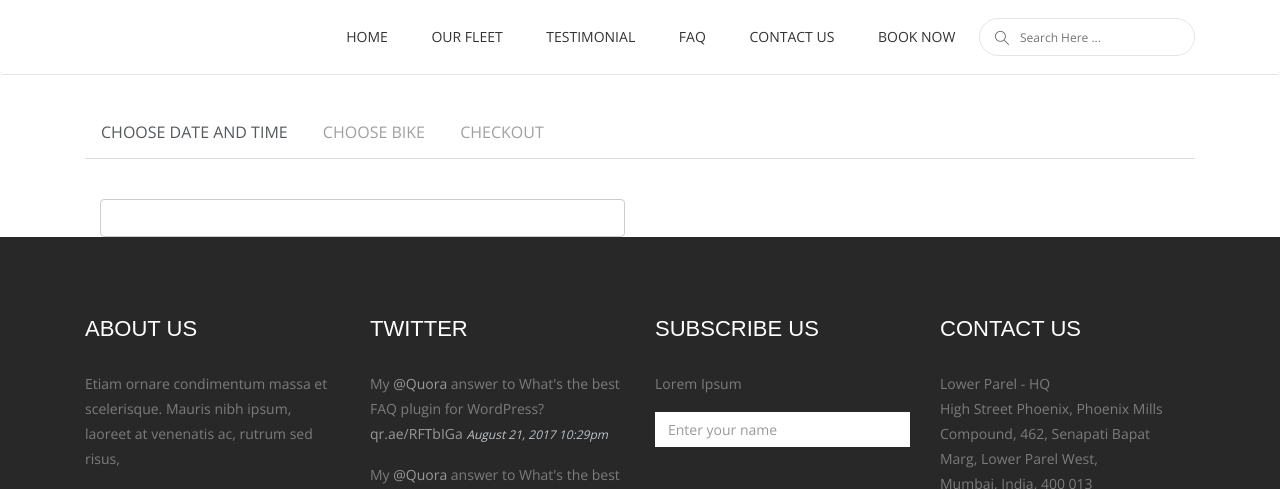
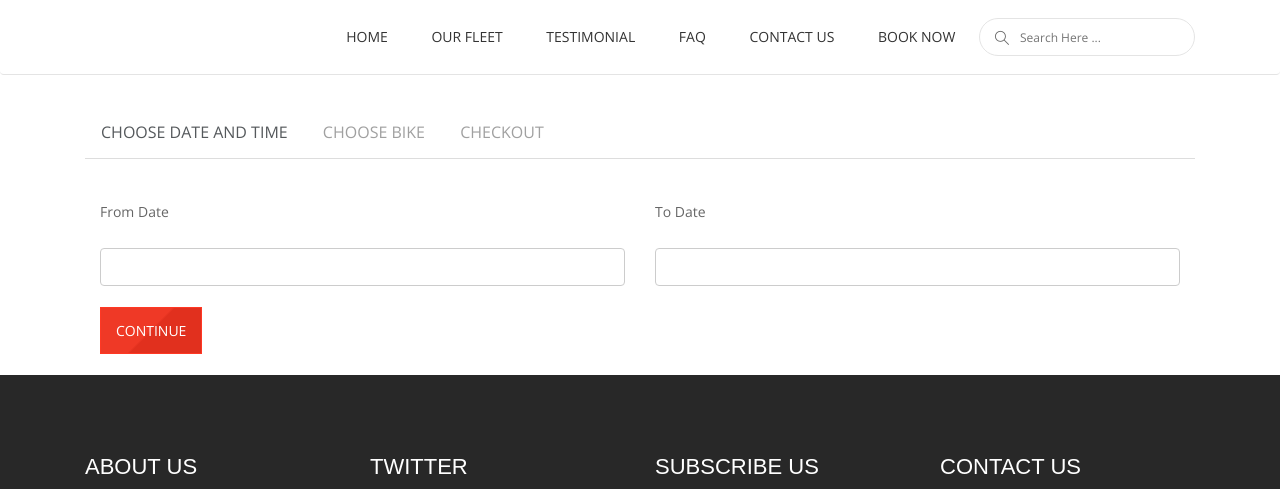
Before and after one commit to bhataparnak/grab_on_bike_rental_ui, a plain HTML site: page booking.html in a window 1280 px wide. Shown: the top 489 px of the page. Drawn offline with nearby package versions, Linux system fonts and the light colour scheme; a web font is replaced by a local one.

Commit message:
changes in booking form UI

```diff
--- a/booking.html
+++ b/booking.html
@@ -141,9 +141,17 @@
       <div class="tab-pane active" id="home" role="tabpanel">
 
         <div class="form-group" style="margin-top: 40px;margin-bottom: 40px;">
-            <div class='col-sm-6'>
-               <input type='text' class="form-control" id='datetimepicker4' />
+            <div class="col-sm-6 form-group">
+               <label>From Date</label>
+               <input type='text' class="form-control" id='datetimepicker1' />
             </div>
+            <div class="col-sm-6 form-group">
+                <label>To Date</label>
+               <input type='text' class="form-control" id='datetimepicker2' />
+            </div>
+        </div>
+        <div class="form-group col-md-4">
+          <a href="#" class="test_drive_btn btn_bg">Continue</a>
         </div>
       </div>
 
@@ -432,7 +440,8 @@
 
     <script type="text/javascript">
          $(function () {
-                $('#datetimepicker4').datetimepicker();
+                $('#datetimepicker1').datetimepicker();
+                $('#datetimepicker2').datetimepicker();
             });
     </script>
 
```
